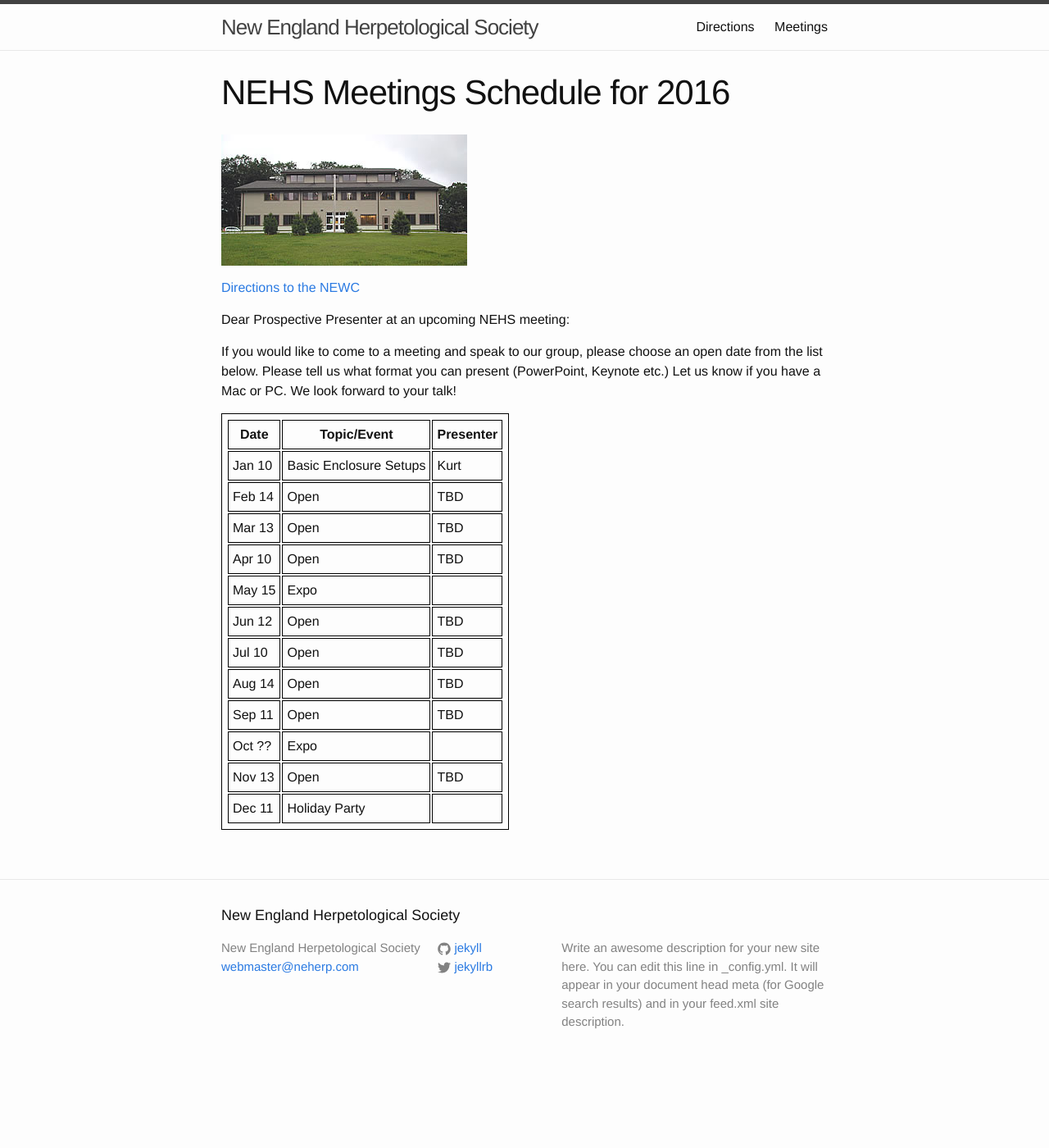
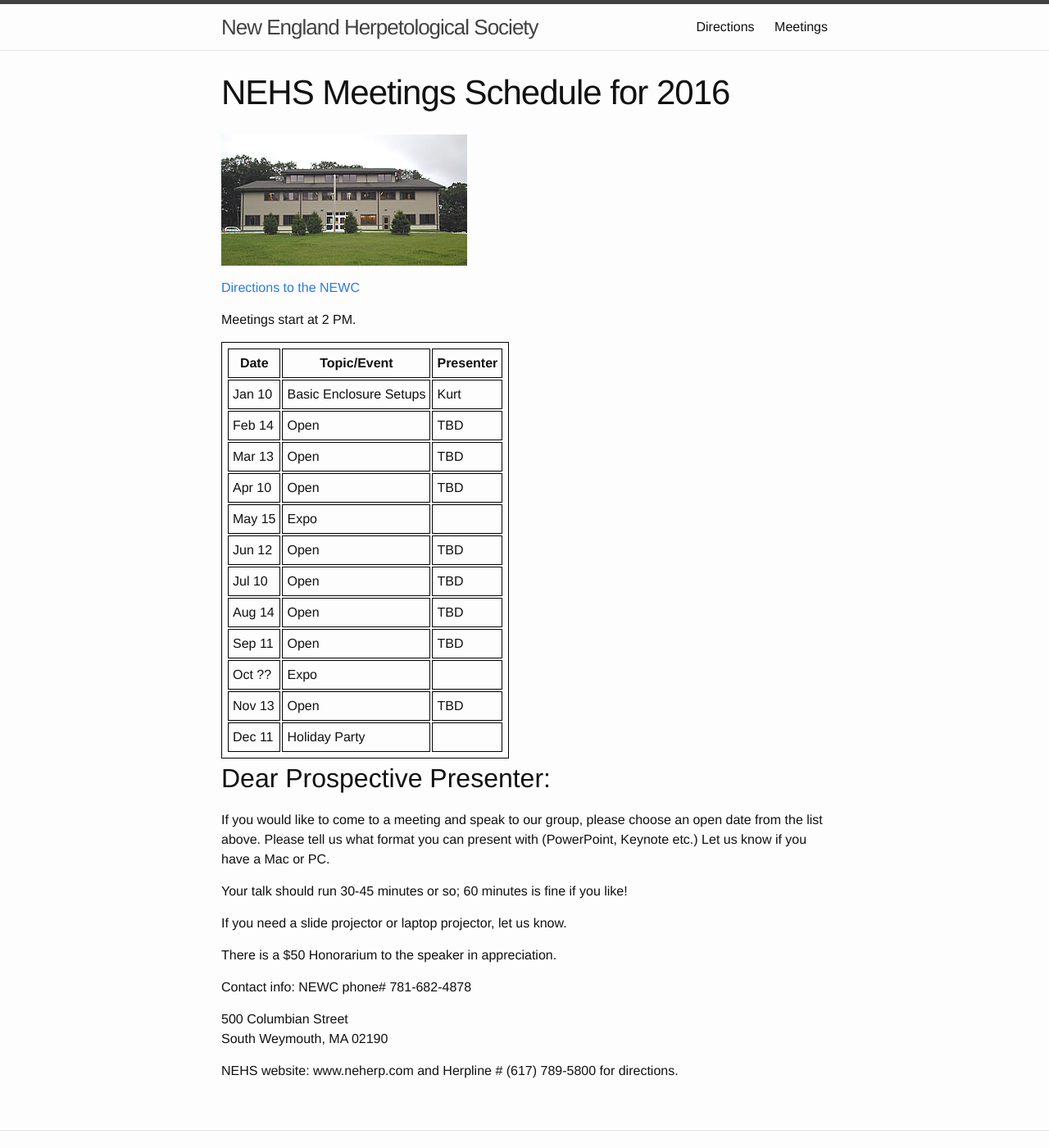
Before and after one commit to NEHerp/neherp.com, a Jekyll site: the page built from meetings.md, in a window 1280 px wide and 1400 px high. Shown: the whole window at 82% size. Built offline with Jekyll 4.4.1, drawn with Linux system fonts in a browser that asks for light colours.

Commit message:
Add meetings text

```diff
--- a/meetings.md
+++ b/meetings.md
@@ -10,9 +10,7 @@ permalink: /meetings/
 
 [Directions to the NEWC](/directions/)
 
-Dear Prospective Presenter at an upcoming NEHS meeting:
-
-If you would like to come to a meeting and speak to our group, please choose an open date from the list below. Please tell us what format you can present (PowerPoint, Keynote etc.) Let us know if you have a Mac or PC. We look forward to your talk!
+Meetings start at 2 PM.
 
 |  Date | Topic/Event  | Presenter |
 |---|---|---|
@@ -28,3 +26,22 @@ If you would like to come to a meeting and speak to our group, please choose an
 | Oct ??  |  Expo  |   |
 | Nov 13  |  Open  |  TBD |
 | Dec 11  |  Holiday Party |   |
+
+Dear Prospective Presenter:
+------------------
+
+If you would like to come to a meeting and speak to our group, please choose an open date from the list above. Please tell us what format you can present with (PowerPoint, Keynote etc.) Let us know if you have a Mac or PC.
+
+Your talk should run 30-45 minutes or so; 60 minutes is fine if you like!
+
+If you need a slide projector or laptop projector, let us know.
+
+There is a $50 Honorarium to the speaker in appreciation.
+
+
+Contact info: NEWC phone# 781-682-4878
+
+500 Columbian Street
+South Weymouth, MA  02190
+
+NEHS website: www.neherp.com and Herpline # (617) 789-5800 for directions.
```
